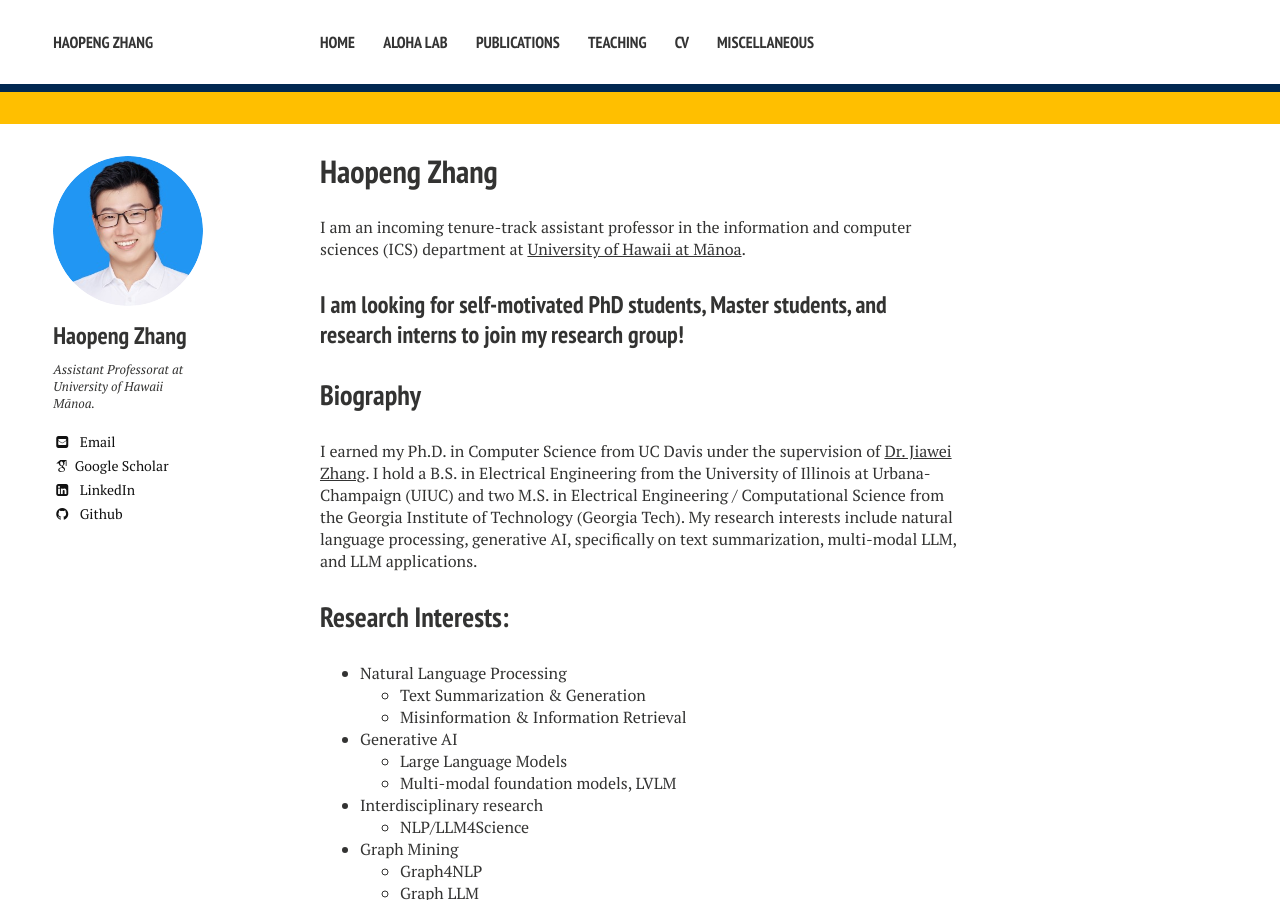
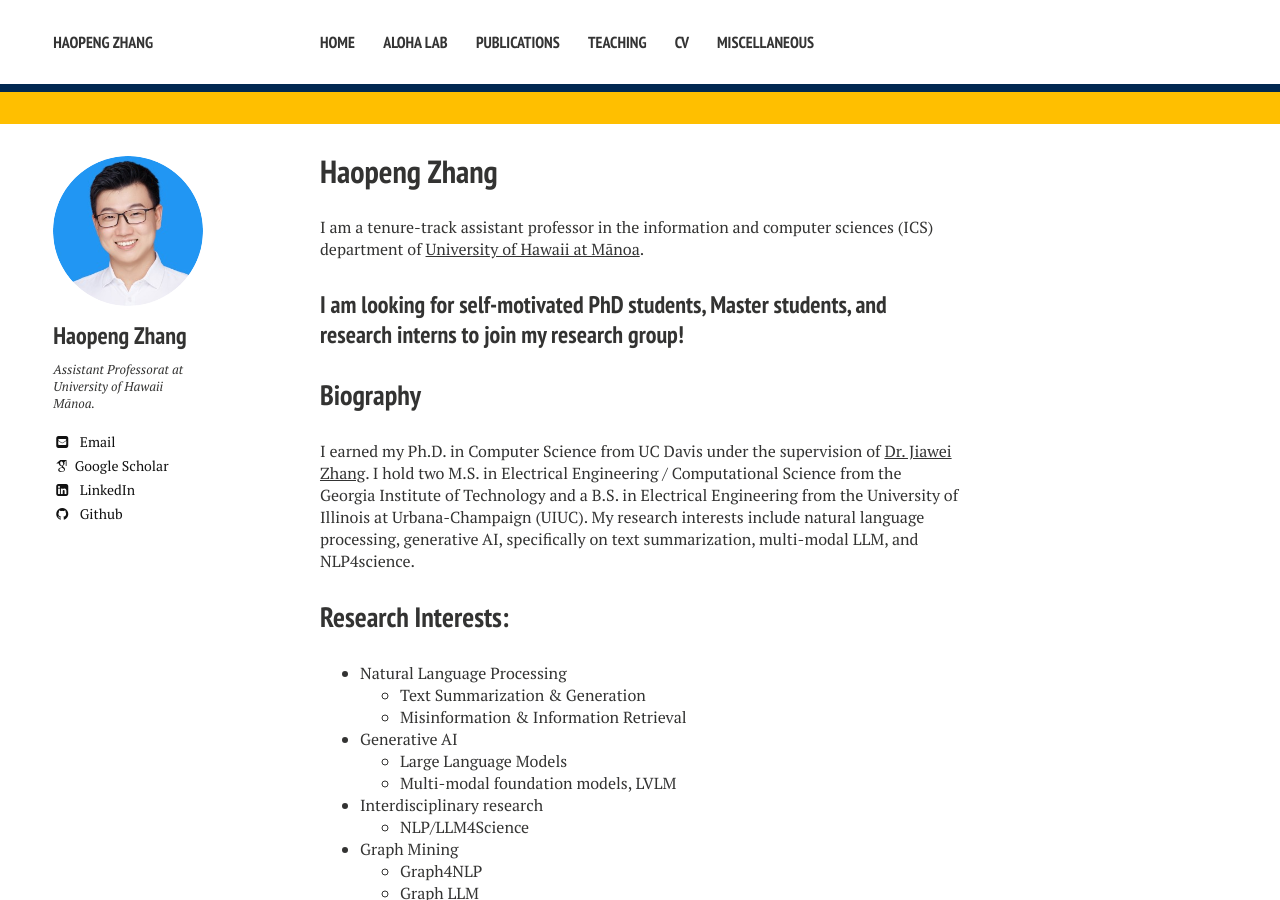
Before and after one commit to hpzhang94/hpzhang94.github.io, a Jekyll site: the page built from index.md, in a window 1280 px wide and 900 px high. Built offline with Jekyll 4.4.1, drawn with Linux system fonts in a browser that asks for light colours; nearby versions of some CDN libraries; some web fonts are replaced.

Commit message:
Update index.md

```diff
--- a/index.md
+++ b/index.md
@@ -5,14 +5,14 @@ layout: home
 # menuorder: 1
 ---
 
-I am an incoming tenure-track assistant professor in the information and computer sciences (ICS) department at <a href="https://www.ics.hawaii.edu/"><u>University of Hawaii at Mānoa</u></a>.
+I am a tenure-track assistant professor in the information and computer sciences (ICS) department of <a href="https://www.ics.hawaii.edu/"><u>University of Hawaii at Mānoa</u></a>.
 
 ### I am looking for self-motivated PhD students, Master students, and research interns to join my research group!
 
 
 ## Biography
 
-I earned my Ph.D. in Computer Science from UC Davis under the supervision of <a href="http://jiaweizhang.net/"><u>Dr. Jiawei Zhang</u></a>. I hold a B.S. in Electrical Engineering from the University of Illinois at Urbana-Champaign (UIUC) and two M.S. in Electrical Engineering / Computational Science from the Georgia Institute of Technology (Georgia Tech). My research interests include natural language processing, generative AI, specifically on text summarization, multi-modal LLM, and LLM applications.
+I earned my Ph.D. in Computer Science from UC Davis under the supervision of <a href="http://jiaweizhang.net/"><u>Dr. Jiawei Zhang</u></a>. I hold two M.S. in Electrical Engineering / Computational Science from the Georgia Institute of Technology and a B.S. in Electrical Engineering from the University of Illinois at Urbana-Champaign (UIUC). My research interests include natural language processing, generative AI, specifically on text summarization, multi-modal LLM, and NLP4science.
 
 
 ## Research Interests:
```
